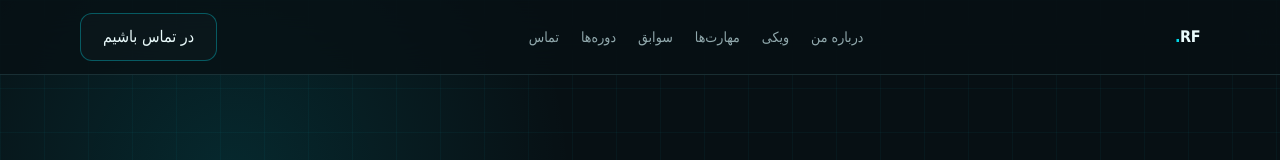
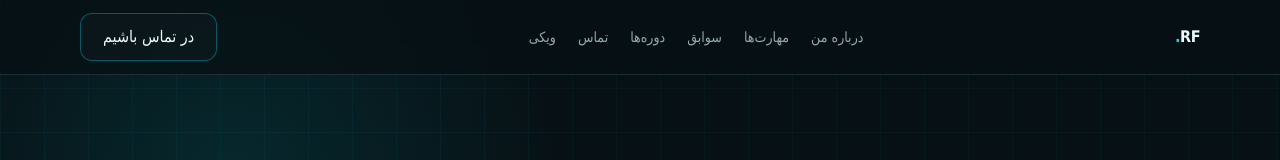
Before and after one commit to fayyazzadeh/fayyazadeh, a Next.js app: page / in a window 1280 px wide. Shown: the top 160 px of the page. Built offline with nearby package versions, Linux system fonts and the light colour scheme; a small style sheet from the web is missing; a web font is replaced by a local one.

Commit message:
Reorder Wiki after contact in navigation

```diff
--- a/app/page.tsx
+++ b/app/page.tsx
@@ -153,11 +153,11 @@ export default function Home() {
 
             <div className="nav-links">
               <a href="#about">درباره من</a>
-              <a href="/wiki">ویکی</a>
               <a href="#skills">مهارت‌ها</a>
               <a href="#experience">سوابق</a>
               <a href="#courses">دوره‌ها</a>
               <a href="#contact">تماس</a>
+              <a href="/wiki">ویکی</a>
             </div>
 
             <a className="btn btn-secondary nav-cta" href="#contact">
@@ -182,11 +182,11 @@ export default function Home() {
               className={mobileMenuOpen ? "mobile-menu open" : "mobile-menu"}
             >
               <a href="#about" onClick={closeMobileMenu}>درباره من</a>
-              <a href="/wiki" onClick={closeMobileMenu}>ویکی</a>
               <a href="#skills" onClick={closeMobileMenu}>مهارت‌ها</a>
               <a href="#experience" onClick={closeMobileMenu}>سوابق</a>
               <a href="#courses" onClick={closeMobileMenu}>دوره‌ها</a>
               <a href="#contact" onClick={closeMobileMenu}>تماس</a>
+              <a href="/wiki" onClick={closeMobileMenu}>ویکی</a>
             </div>
           </nav>
         </header>
```
